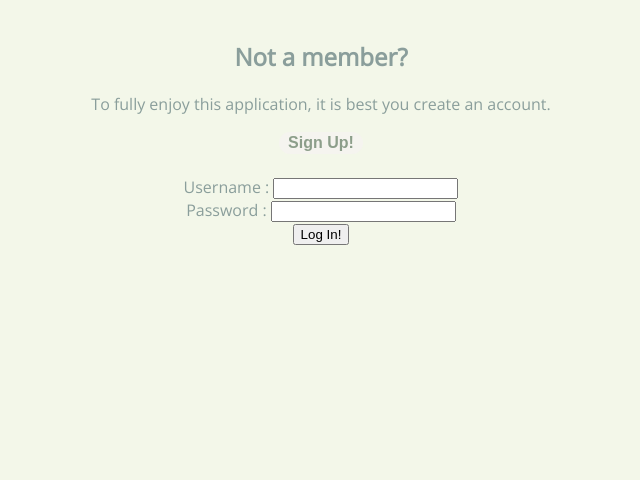
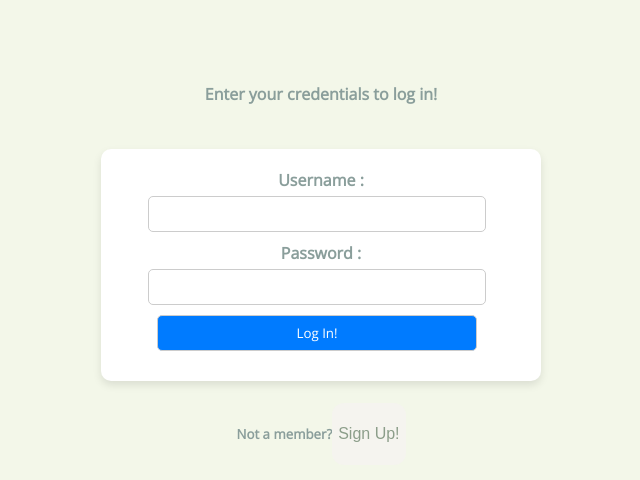
Before and after one commit to sofiakatzman/Milestones, a React (Create React App) app in the folder client/: page /create in a window 1280 px wide. Shown: the top 480 px of the page, without its empty margins (319-959 px from the left). Built offline with nearby package versions, Linux system fonts and the light colour scheme; no server answers.

Commit message:
fix styling

```diff
--- a/client/src/components/Authentication.js
+++ b/client/src/components/Authentication.js
@@ -55,15 +55,11 @@ function Authentication({ updateUser }) {
 
   return (
     <>
-      <div>
-        <h2>{signUp ? "Already a member?" : "Not a member?"}</h2>
-        <p>To fully enjoy this application, it is best you create an account.</p>
-        <button onClick={handleClick}>{signUp ? "Log In!" : "Sign Up!"}</button>
+        <br /><h4>{signUp ? "Enter your credentials to sign up!" : "Enter your credentials to log in!"}</h4>
         <br />
-        <br />
-      </div>
 
-      <form onSubmit={formik.handleSubmit}>
+
+      <form className="auth-form" onSubmit={formik.handleSubmit}>
         <label>Username : </label>
         <input
           type="text"
@@ -97,7 +93,12 @@ function Authentication({ updateUser }) {
           </>
         )}
         <input type="submit" value={signUp ? "Sign Up!" : "Log In!"} />
-      </form>
+      </form> <br/>
+      <div className="log-switch">
+      <h5>{signUp ? "Already a member?" : "Not a member?"}</h5>
+      <button onClick={handleClick}>{signUp ? "Log In!" : "Sign Up!"}</button>
+      </div>
+
     </>
   )
 }
--- a/client/src/components/Home.js
+++ b/client/src/components/Home.js
@@ -6,7 +6,6 @@ function Home({updateUser, user_id}){
 
     return (
         <>
-        hello! welcome to your timeline. <br/> <br/>
         <Milestones user_id={user_id}/>
         </>
     )
--- a/client/src/components/Timeline.js
+++ b/client/src/components/Timeline.js
@@ -17,13 +17,15 @@ function TimelineComponent({ data, canDelete, handleDelete}) {
           contentArrowStyle={{ borderRight: '15px solid white' }}
           date={data.date}
           iconStyle={{ background: 'white', color: 'white' }}
-          icon={<Icon type={data.aspect_id} />}
+          icon={<Icon type={data.aspect_id}
+          />}
         >
           {canDelete && <button onClick={()=> handleDelete(data.id)}>x</button>}
 
           <h3 className="vertical-timeline-element-title">{data.header}</h3>
           <h4 className="vertical-timeline-element-subtitle">{data.subheader}</h4>
           <p>{data.description}</p>
+          <br/>
         </VerticalTimelineElement>
      }
     </>
--- a/client/src/components/index.css
+++ b/client/src/components/index.css
@@ -1,12 +1,10 @@
 @import url(//fonts.googleapis.com/css?family=Open+Sans);
 
 body {
-    top: 50px;
   margin: 40px;
   font-family: 'Open Sans', sans-serif;
   background-color: #f3f7e9;
   color: #8a9e9b;
-    text-align: center;
 }
 
 .title {
@@ -22,21 +20,44 @@ body {
   align-items: flex-end;
 }
 
+p, h3, h4, h5 {
+  text-align: center;
+}
+
+button {
+  text-align: center;
+  background-color: white;
+  border: none;
+  text-decoration: none;
+  color: #007bff;
+  cursor: pointer;
+  text-decoration: none;
+  font-size: 14px;
+}
+
 h1.icon {
+  text-align: center;
   opacity: 1;
   transition: opacity 0.3s ease;
   align-self: flex-end;
-    font-size: 1.5rem;
+  font-size: 1.2em;
   color: transparent;
   text-shadow: 0 0 0 rgb(105, 134, 110);
   margin-right: 0.5rem;
-    font-size: 1.2em;
 }
 
 h1 {
   animation: slideIn 0.5s ease-in-out;
+  text-align: center;
 }
 
+form {
+  text-align: center;
+}
+
+input, textarea {
+  font-family: 'Open Sans', sans-serif;
+}
 
 .links {
   position: fixed;
@@ -60,13 +81,12 @@ body {
   font-size: 25px;
 }
 
-
 .icon:hover + .navbar .links,
 .navbar:hover .links {
   opacity: 1;
 }
 
-  input.button {
+input.button, button {
   --c:  #6e8f76;
   color: #8c9e8a;
   background: #f5f4ef;
@@ -76,19 +96,11 @@ body {
   border-radius: 12px;
 }
 
-  button {
-    --c:  #6e8f76;
-    color: #8c9e8a;
-    background: #f5f4ef;
-    background-size: 50.5% calc(var(--_p,0%)/2 + .5%);
-    outline-offset: .1em;
-    transition: background-size .4s, background-position 0s .4s;
-    border-radius: 12px;
-  }
 button:hover {
   --_p: 100%;
   transition: background-position .4s, background-size 0s;
 }
+
 button:active {
   box-shadow: 0 0 9e9q inset #8a9e9b;
   background-color: var(--c);
@@ -98,8 +110,6 @@ body {
 button {
   font-size: 1rem;
   cursor: pointer;
-    padding: .1em .6em;
-    font-weight: bold;
   border: none;
 }
 
@@ -110,7 +120,6 @@ body {
   font-size: 1.2em;
 }
 
-
 div.icon {
   align-items: center;
   justify-content: center;
@@ -118,12 +127,6 @@ body {
   width: 60px;
   height: 55px;
   font-size: 2rem;
-    /* make emojis solid color
-    color: transparent;
-    text-shadow: 0 0 0 rgb(105, 134, 110);
-    margin-right: 0.5rem;
-    font-size: 1.2em; */
-
 }
 
 div.filters {
@@ -131,7 +134,6 @@ body {
   display: flex;
   justify-content: center;
   align-items: center;
-
 }
 
 div.log {
@@ -140,12 +142,17 @@ body {
   right: 40px;
 }
 
+div.log-switch {
+  display: flex;
+  justify-content: center;
+}
+
 .cards {
   width: 700px;
   margin: 0 auto;
   display: grid;
   grid-template-columns: repeat(auto-fit, minmax(200px, 1fr));
-    gap:10px;
+  gap: 40px;
   justify-items: center;
   align-items: center;
 }
@@ -155,12 +162,13 @@ body {
   height: 170px;
   background: #fffeff;
   border-radius: 15px;
+  top: 10px;
   box-shadow: 1px 5px 30px 0px #9694be6b;
-    animation: slideIn 0.5s ease-in-out; /* Add animation property */
+  animation: slideIn 0.5s ease-in-out;
 }
 
 .card:hover {
-    box-shadow: 0 0 0 1px #35613b; /* Add desired outline properties */
+  box-shadow: 0 0 0 1px #35613b;
 }
 
 .card .card-border-top {
@@ -208,136 +216,6 @@ body {
   }
 }
 
-
-/* for card buttons
-
-.card button {
- padding: 8px 25px;
- display: block;
- margin: auto;
- border-radius: 8px;
- border: none;
- margin-top: 30px;
- background: #6b64f3;
- color: white;
- font-weight: 600;
-}
-
-.card button:hover {
- background: #534bf3;
-} */
-
-
-/* love switch code below for friendship*/
-/* .love-heart:before,
-#switch {
-  display: none;
-}
-
-.love-heart,
-.love-heart::after {
-  border-color: hsl(231deg 28% 86%);
-  border: 1px solid;
-  border-top-left-radius: 100px;
-  border-top-right-radius: 100px;
-  width: 10px;
-  height: 8px;
-  border-bottom: 0;
-}
-
-.round {
-  position: absolute;
-  z-index: 1;
-  width: 8px;
-  height: 8px;
-  background: hsl(0deg 0% 100%);
-  box-shadow: rgb(0 0 0 / 24%) 0px 0px 4px 0px;
-  border-radius: 100%;
-  left: 0;
-  bottom: -1px;
-  transition: all .5s ease;
-  animation: check-animation2 .5s forwards;
-}
-
-input:checked + label .round {
-  transform: translate(0px, 0px);
-  animation: check-animation .5s forwards;
-  background-color: hsl(0deg 0% 100%);
-}
-
-@keyframes check-animation {
-  0% {
-    transform: translate(0px, 0px);
-  }
-
-  50% {
-    transform: translate(0px, 7px);
-  }
-
-  100% {
-    transform: translate(7px, 7px);
-  }
-}
-
-@keyframes check-animation2 {
-  0% {
-    transform: translate(7px, 7px);
-  }
-
-  50% {
-    transform: translate(0px, 7px);
-  }
-
-  100% {
-    transform: translate(0px, 0px);
-  }
-}
-
-.love-heart {
-  box-sizing: border-box;
-  position: relative;
-  transform: rotate(-45deg) translate(-50%, -33px) scale(4);
-  display: block;
-  border-color: hsl(231deg 28% 86%);
-  cursor: pointer;
-  top: -10;
-  left: 40px;
-}
-
-input:checked + .love-heart,
-input:checked + .love-heart::after,
-input:checked + .love-heart .bottom {
-  border-color: hsl(347deg 81% 61%);
-  box-shadow: inset 6px -5px 0px 2px hsl(347deg 99% 72%);
-}
-
-.love-heart::after,
-.love-heart .bottom {
-  content: "";
-  display: block;
-  box-sizing: border-box;
-  position: absolute;
-  border-color: hsl(231deg 28% 86%);
-}
-
-.love-heart::after {
-  right: -9px;
-  transform: rotate(90deg);
-  top: 7px;
-}
-
-.love-heart .bottom {
-  width: 11px;
-  height: 11px;
-  border-left: 1px solid;
-  border-bottom: 1px solid;
-  border-color: hsl(231deg 28% 86%);
-  left: -1px;
-  top: 5px;
-  border-radius: 0px 0px 0px 5px;
-}
-*/
-
 /* CSS for the filter buttons */
 .filter-button {
   position: relative;
@@ -365,3 +243,35 @@ input:checked + .love-heart .bottom {
 .filter-button:hover .hide-hover {
   visibility: visible;
 }
+
+/* css for login/signup form */
+.auth-form {
+  background: white;
+  border-radius: 10px;
+  padding: 20px;
+  box-shadow: 0 4px 8px rgba(0, 0, 0, 0.1);
+  max-width: 400px;
+  margin: 0 auto;
+}
+
+/* Additional styling for the form elements */
+.auth-form label {
+  font-weight: bold;
+  display: block;
+  margin-bottom: 5px;
+}
+
+.auth-form input {
+  width: 80%;
+  padding: 8px;
+  margin-bottom: 10px;
+  margin-right: 8px;
+  border: 1px solid #ccc;
+  border-radius: 5px;
+}
+
+.auth-form input[type="submit"] {
+  background-color: #007bff;
+  color: white;
+  cursor: pointer
+}
```
Lines whose indentation alone changed are shown as unchanged.
